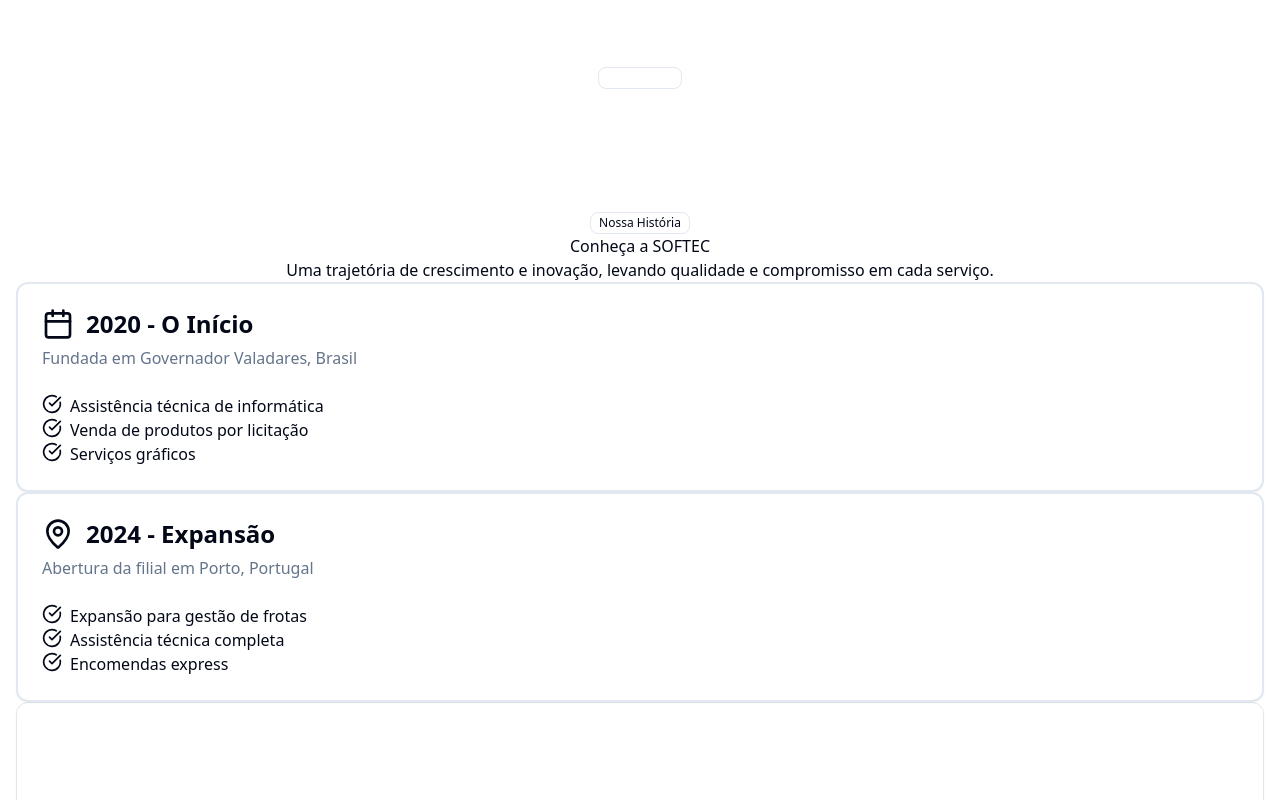
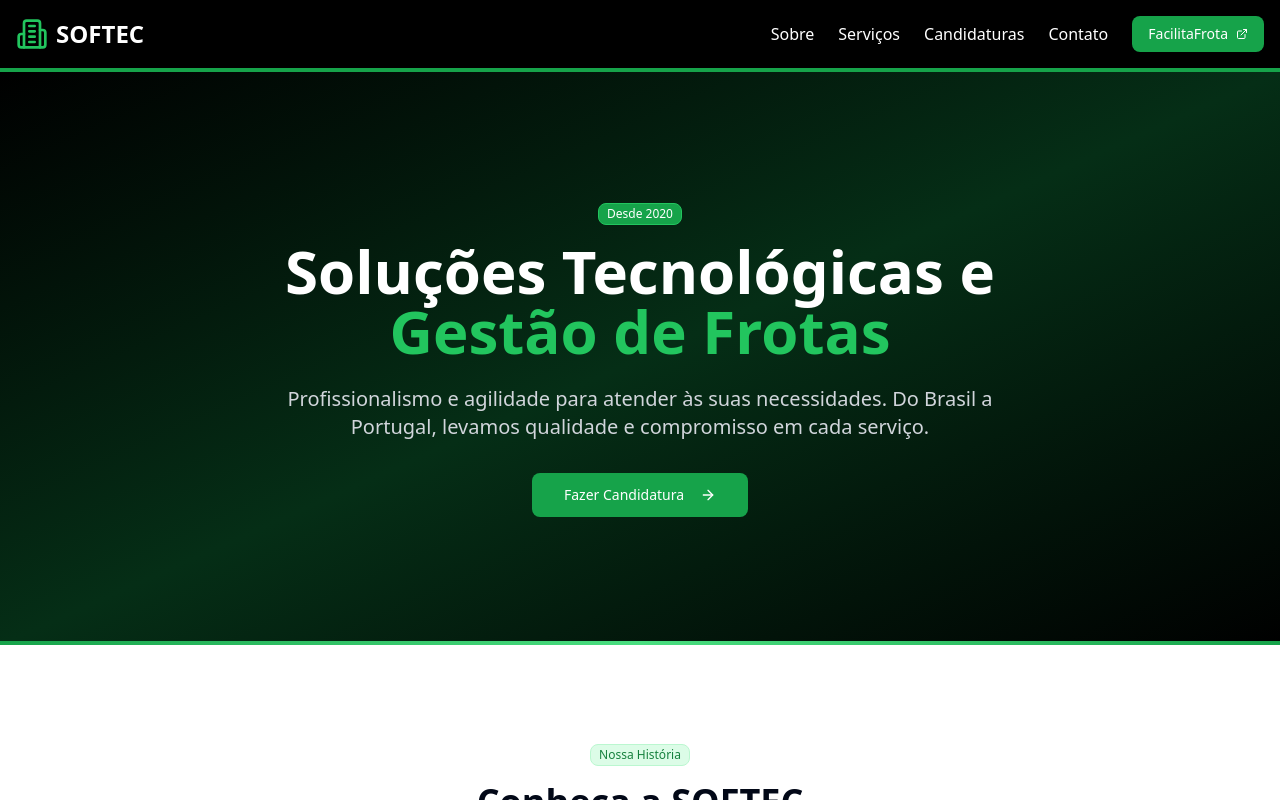
Before and after one commit to softecgv-beep/softec-website, a Next.js app: page / in a window 1280 px wide. Shown: the top 800 px of the page. Built offline with nearby package versions, Linux system fonts and the light colour scheme.

Commit message:
Adicionado src/ ao content do Tailwind config

```diff
--- a/tailwind.config.js
+++ b/tailwind.config.js
@@ -2,6 +2,9 @@
 module.exports = {
   darkMode: "class",
   content: [
+    "./src/pages/**/*.{js,ts,jsx,tsx,mdx}",
+    "./src/components/**/*.{js,ts,jsx,tsx,mdx}",
+    "./src/app/**/*.{js,ts,jsx,tsx,mdx}",
     "./pages/**/*.{js,ts,jsx,tsx,mdx}",
     "./components/**/*.{js,ts,jsx,tsx,mdx}",
     "./app/**/*.{js,ts,jsx,tsx,mdx}",
```
